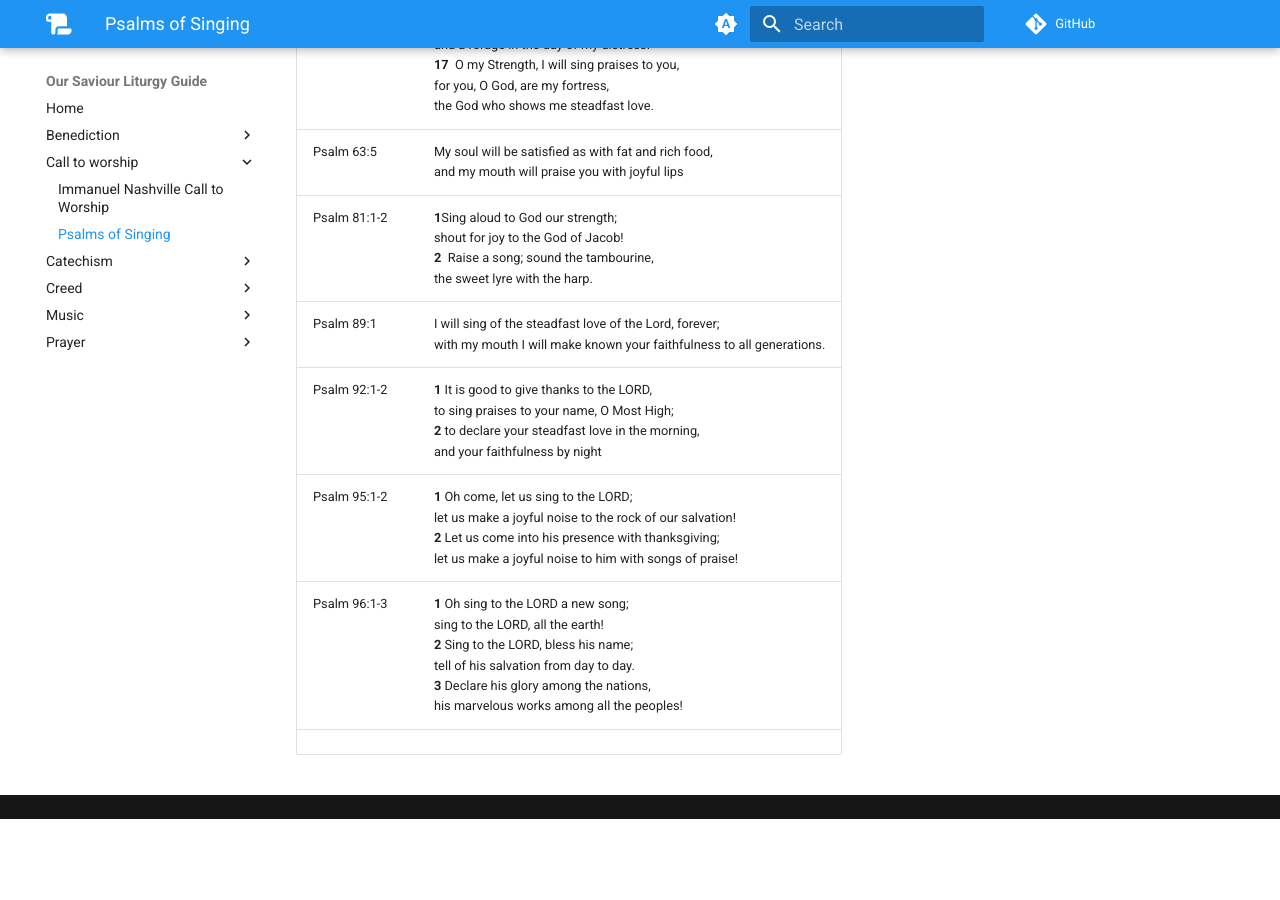
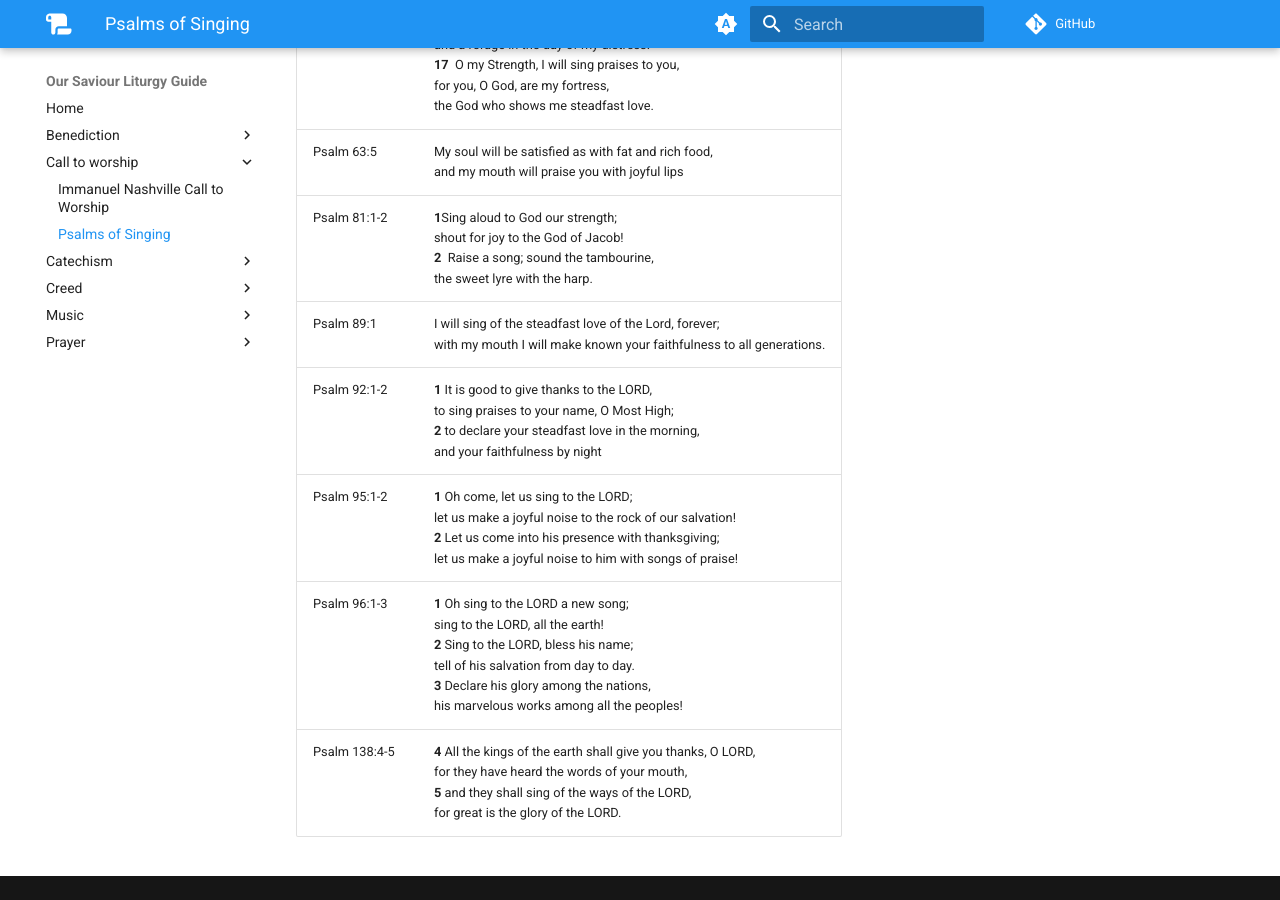
Before and after one commit to timschieck/catechism, an MkDocs documentation site: the page built from docs/call-to-worship/psalms-of-singing.md, in a window 1280 px wide and 900 px high, scrolled down 996 px. Built offline with MkDocs 1.6.1 and Material for MkDocs 9.7.7, drawn with Linux system fonts in a browser that asks for light colours; comment, search, counter and statistics services are not loaded; before the commit the page ends 1815 px from its top, so only the background shows below that.

Commit message:
Added Psalm 138

```diff
--- a/docs/call-to-worship/psalms-of-singing.md
+++ b/docs/call-to-worship/psalms-of-singing.md
@@ -20,4 +20,4 @@ title: Psalms of Singing
 | Psalm 92:1-2   | **1** It is good to give thanks to the LORD,<br>to sing praises to your name, O Most High;<br>**2** to declare your steadfast love in the morning,<br>and your faithfulness by night                                                                                                                                     |
 | Psalm 95:1-2   | **1** Oh come, let us sing to the LORD;<br>let us make a joyful noise to the rock of our salvation!<br>**2** Let us come into his presence with thanksgiving;<br>let us make a joyful noise to him with songs of praise!                                                                                                 |
 | Psalm 96:1-3   | **1** Oh sing to the LORD a new song;<br>sing to the LORD, all the earth!<br>**2** Sing to the LORD, bless his name;<br>tell of his salvation from day to day.<br>**3** Declare his glory among the nations,<br>his marvelous works among all the peoples!                                                               |
-|                |                                                                                                                                                                                                                                                                                                                          |
+| Psalm 138:4-5  | **4** All the kings of the earth shall give you thanks, O LORD,<br>for they have heard the words of your mouth,<br>**5** and they shall sing of the ways of the LORD,<br>for great is the glory of the LORD.  |
```
